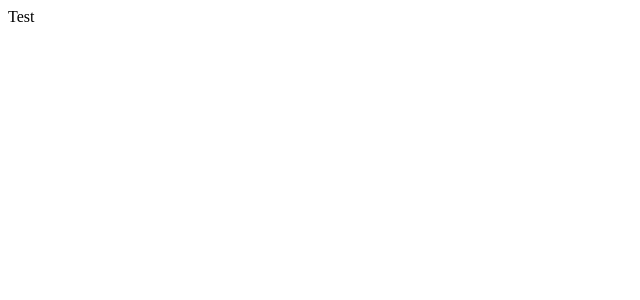
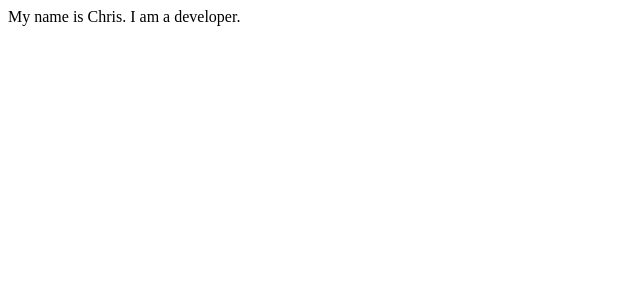
Before and after one commit to swiss-chris/angular-handlebars, an Angular app: page / in a window 1280 px wide. Shown: the top 300 px of the page, without its empty margins (0-640 px from the left). Built offline with nearby package versions, Linux system fonts and the light colour scheme.

Commit message:
2 files modified

```diff
--- a/src/app/components/my-container/my-container.component.html
+++ b/src/app/components/my-container/my-container.component.html
@@ -1 +1 @@
-<div>Test</div>
+<div [innerHTML]="innerHtml"></div>
--- a/src/app/components/my-container/my-container.component.ts
+++ b/src/app/components/my-container/my-container.component.ts
@@ -12,10 +12,13 @@ export class MyContainerComponent implements OnInit {
   @Input() data: { person: { name: string; occupation: string } };
   @Input() template: { html: string };
 
+  innerHtml: string;
+
   ngOnInit() {
     console.log(this.template.html);
     const templateScript = Handlebars.compile(this.template.html);
     const html = templateScript(this.data);
     console.log(html);
+    this.innerHtml = html;
   }
 }
```
